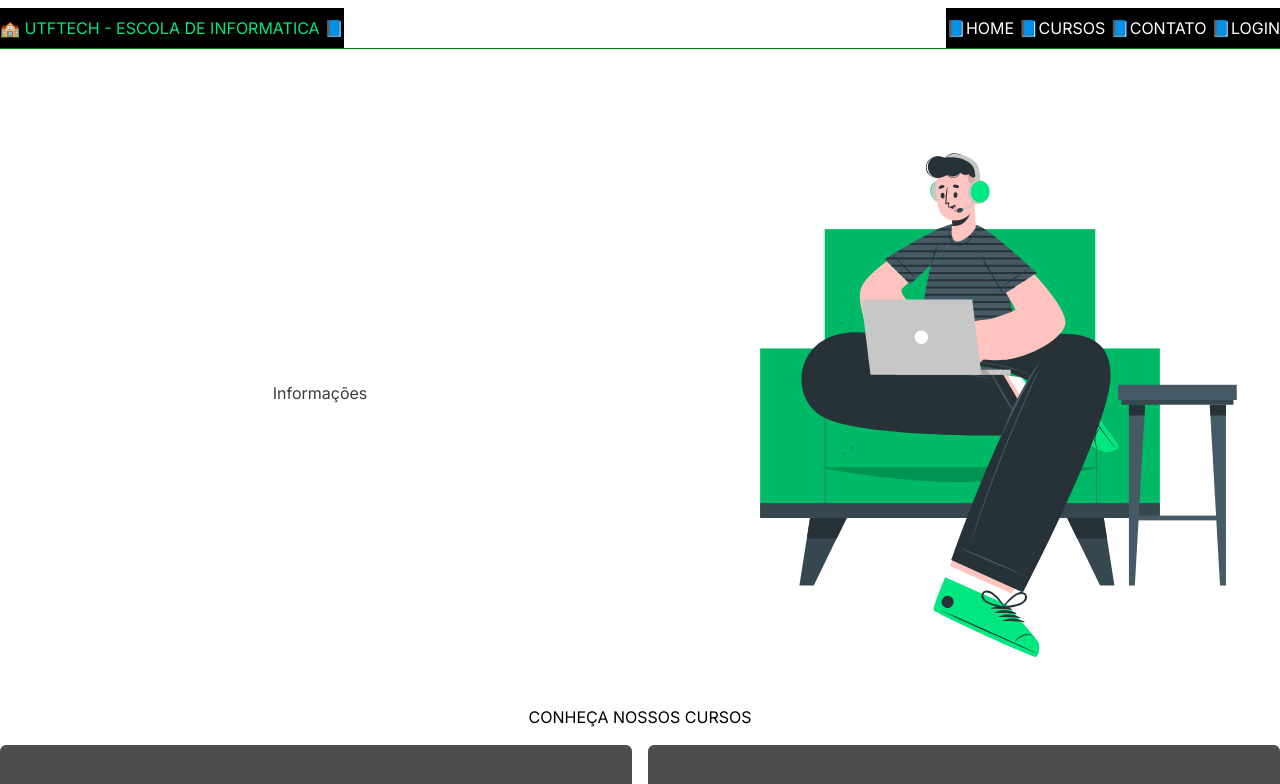
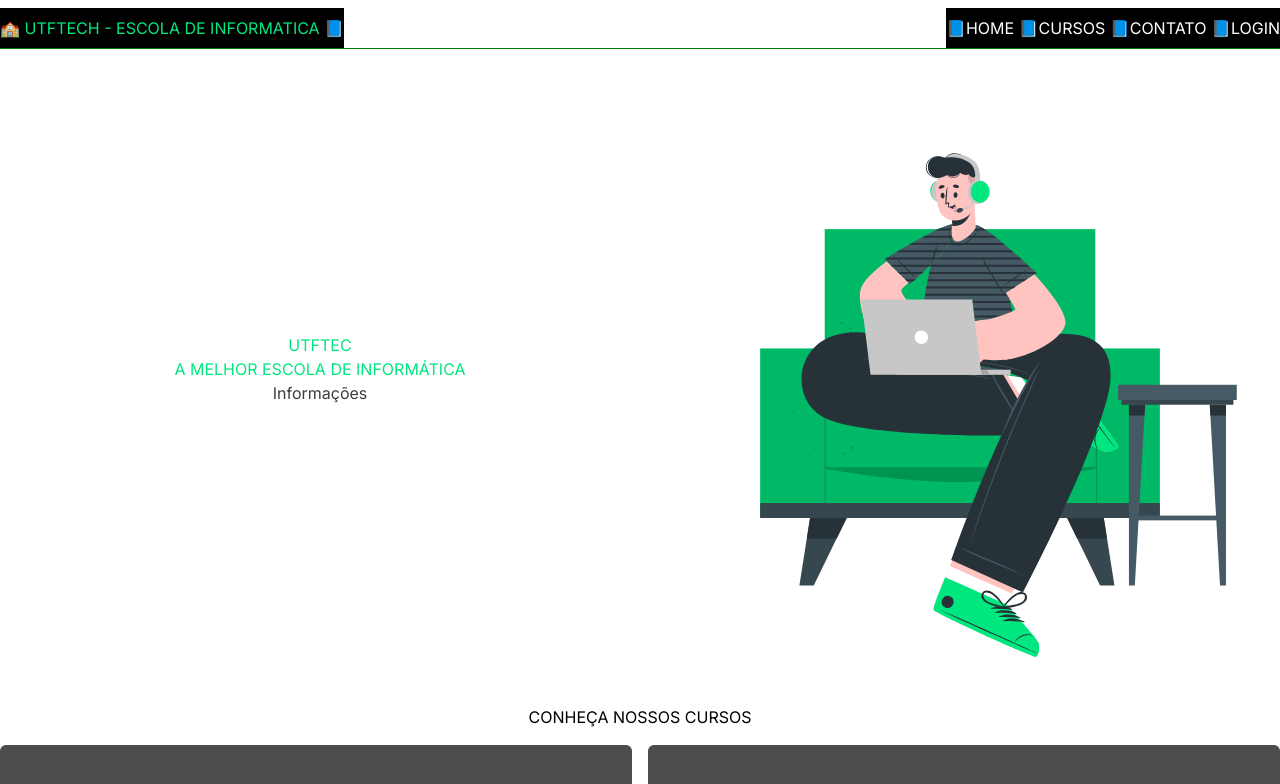
Before and after one commit to joaovansan/dsw2023, a Next.js app: page / in a window 1280 px wide. Shown: the top 784 px of the page. Built offline with nearby package versions, Linux system fonts and the light colour scheme.

Commit message:
fix Cor das informações

```diff
--- a/app/components/Banner.tsx
+++ b/app/components/Banner.tsx
@@ -6,7 +6,7 @@ export default function Banner() {
     <img src="/img/banner.svg" alt="Descrição da Imagem" />
   </div>
 
-  <div className="basis-1/2 text-center text-white">
+  <div className="basis-1/2 text-center text-[#00e77f]">
     <h2>UTFTEC</h2>
     <h3>A MELHOR ESCOLA DE INFORMÁTICA</h3>
     <a
```
